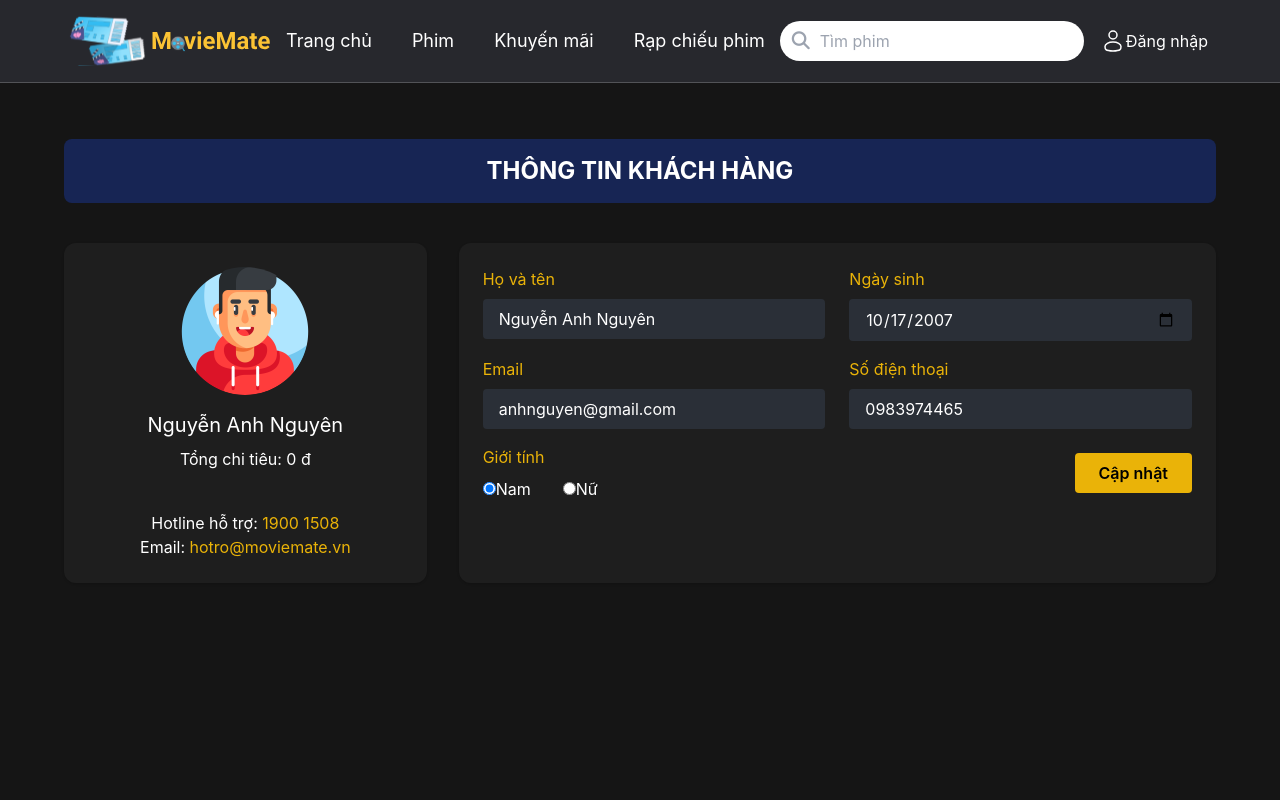
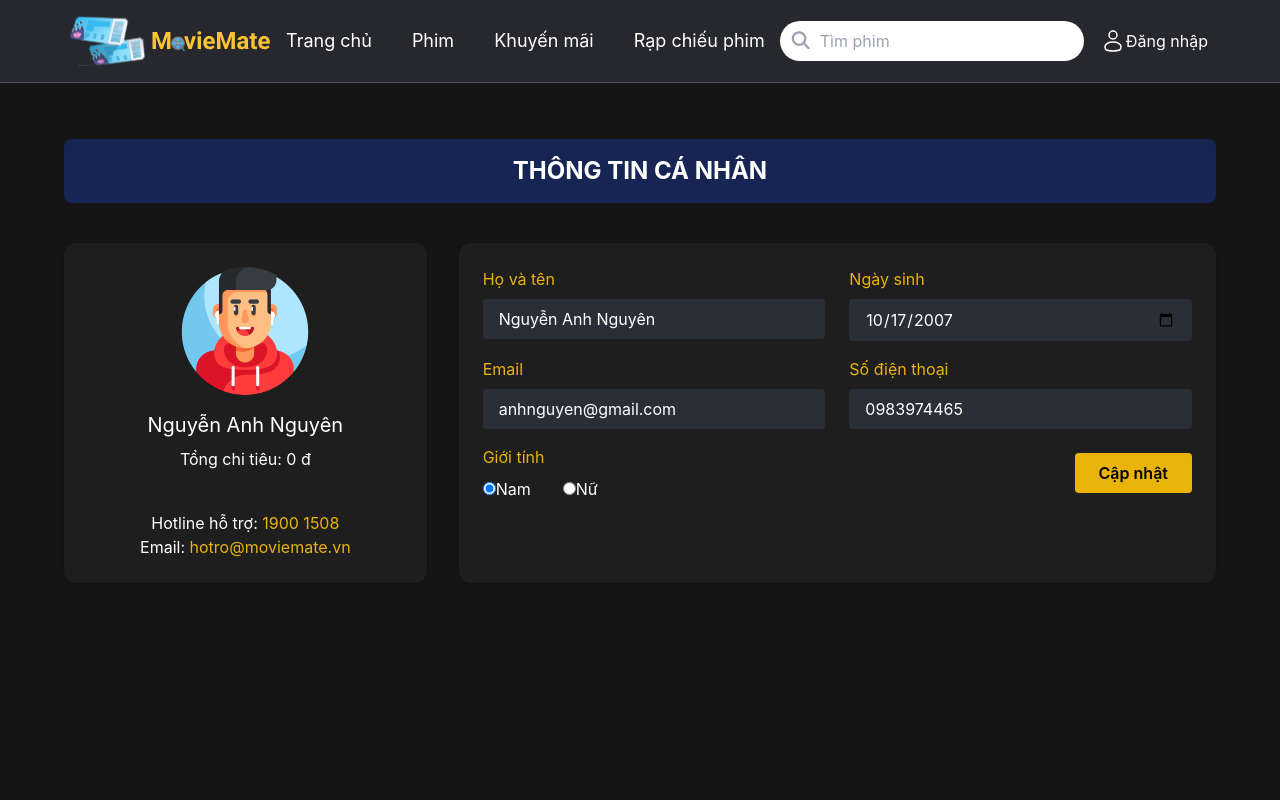
Before and after one commit to UPIN-0583/movie-mate-reactjs, a React (Create React App) app: page /customerinfo in a window 1280 px wide. Shown: the top 800 px of the page. Built offline with nearby package versions, Linux system fonts and the light colour scheme.

Commit message:
Sửa tiêu đề trang

```diff
--- a/src/page/CustomerInfo.js
+++ b/src/page/CustomerInfo.js
@@ -9,7 +9,7 @@ const CustomerInfo = () => {
         {/* Title section */}
         <div className="flex justify-center items-center mt-4 mb-10 p-4 bg-blue-950 rounded-lg">
           <h2 className="text-white text-2xl font-bold">
-            THÔNG TIN KHÁCH HÀNG
+            THÔNG TIN CÁ NHÂN
           </h2>
         </div>
 
--- a/src/page/PromotionList.js
+++ b/src/page/PromotionList.js
@@ -19,7 +19,7 @@ const PromotionList = () => {
                 {/* Tiêu đề trang */}
                 <div className="flex justify-center items-center mt-4 mb-10 p-4 bg-blue-950 rounded-lg">
                     <h2 className="text-white text-2xl font-bold">
-                        THÔNG TIN KHUYẾN MÃI
+                        DANH SÁCH KHUYẾN MÃI
                     </h2>
                 </div>
 
--- a/src/page/TicketHistory.js
+++ b/src/page/TicketHistory.js
@@ -14,7 +14,7 @@ const TicketHistory = () => {
         {/* Title section */}
         <div className="flex justify-center items-center mt-4 mb-10 p-4 bg-blue-950 rounded-lg">
           <h2 className="text-white text-2xl font-bold">
-            LỊCH SỬ ĐẶT VÉ
+            LỊCH SỬ MUA VÉ
           </h2>
         </div>
 
```
